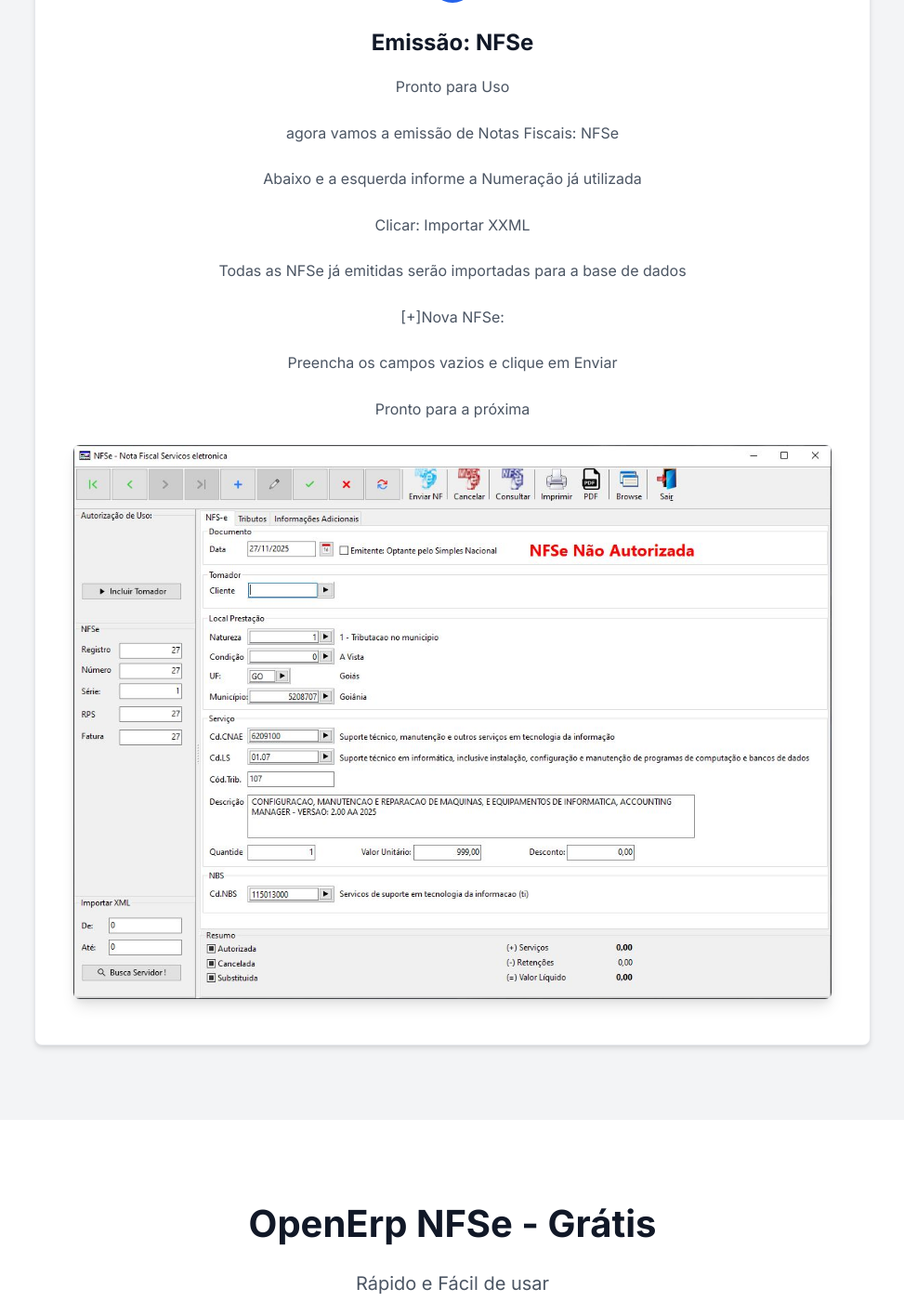
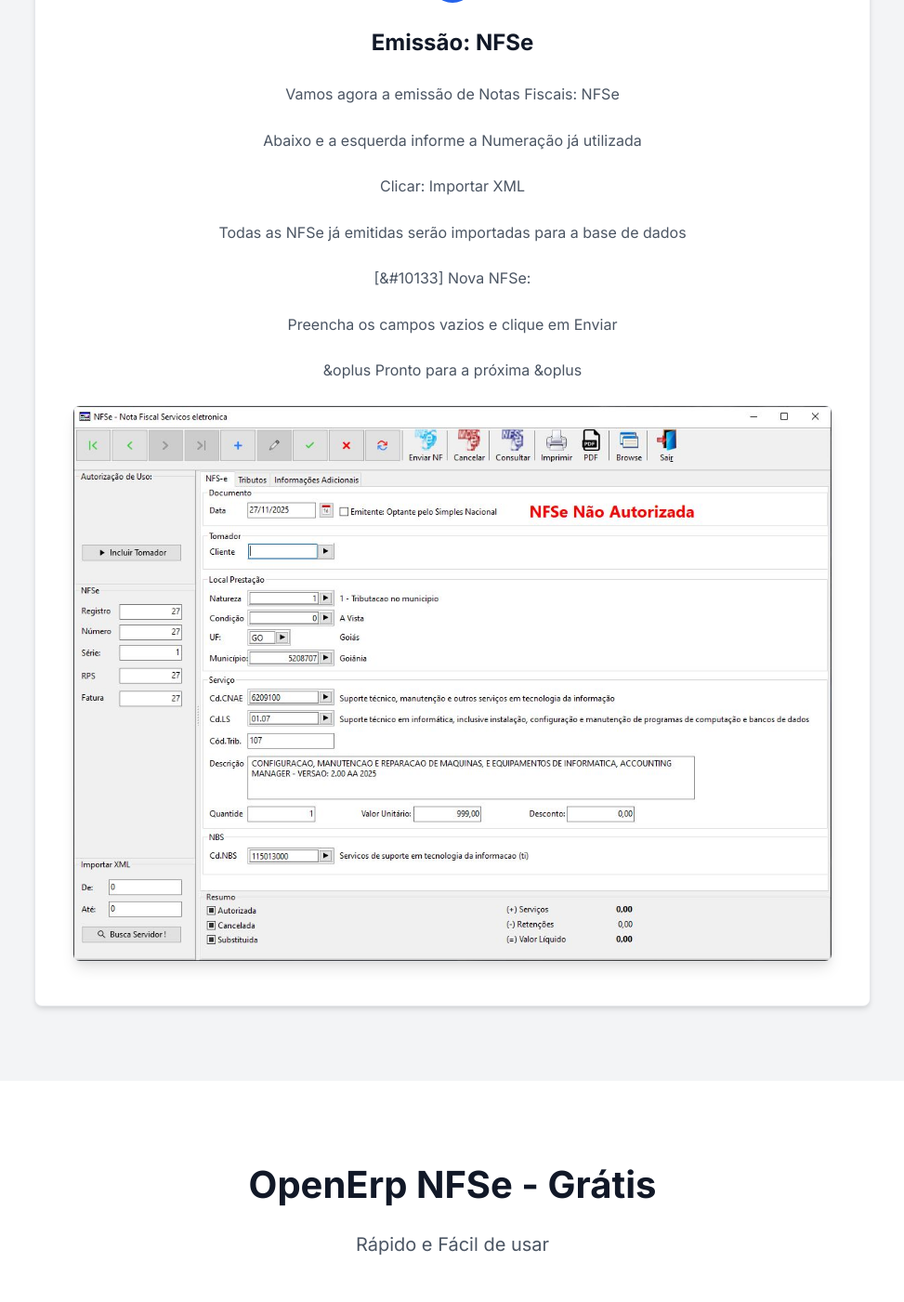
Before and after one commit to imation-gyn/imation-gyn.github.io, a React (Vite) app: page / in a window 1280 px wide. Shown: the part 6160-7561 px from the top of the page at 93% size, without its empty margins (153-1126 px from the left). Built offline with nearby package versions, Linux system fonts and the light colour scheme.

Commit message:
Update Version 1.1.1.10, Update Tutorial

```diff
--- a/src/components/Download.jsx
+++ b/src/components/Download.jsx
@@ -7,11 +7,11 @@
                 <h2>OpenErp NFSe - Grátis</h2>
                 <p>Rápido e Fácil de usar</p>
                 <div className="download-options">
-                    <a href="https://github.com/imation-gyn/imation-gyn.github.io/releases/download/OpenErp/OpenErp-1.1.1.9-x86-Instalador.exe" className="btn-download-large">
+                    <a href="https://github.com/imation-gyn/imation-gyn.github.io/releases/download/OpenErp/OpenErp-1.1.1.10-x86-Instalador.exe" className="btn-download-large">
                         <span className="icon">⬇️</span>
                         <span className="text">
                             <span className="label">Download para Windows</span>
-                            <span className="version">Versão 1.1.1.9 (x32/x64-bit)</span>
+                            <span className="version">Versão 1.1.1.10 (x32/x64-bit)</span>
                         </span>
                     </a>
                 </div>
--- a/src/components/Tutorial.jsx
+++ b/src/components/Tutorial.jsx
@@ -48,18 +48,18 @@
                     <div className="step-card">
                         <div className="step-icon">5</div>
                         <h3>Emissão: NFSe</h3>
-                        <p>Pronto para Uso</p>
-                        <p>agora vamos a emissão de Notas Fiscais: NFSe</p>
+                        <p></p>
+                        <p>Vamos agora a emissão de Notas Fiscais: NFSe</p>
                         <p></p>
                         <p>Abaixo e a esquerda informe a Numeração já utilizada</p>
-                        <p>Clicar: Importar XXML</p>
+                        <p>Clicar: Importar XML</p>
                         <p></p>
                         <p>Todas as NFSe já emitidas serão importadas para a base de dados</p>
                         <p></p>
-                        <p>[+]Nova NFSe:</p>
+                        <p>[&#10133] Nova NFSe:</p>
                         <p>Preencha os campos vazios e clique em Enviar</p>
                         <p></p>
-                        <p>Pronto para a próxima</p>
+                        <p>&oplus Pronto para a próxima &oplus</p>
                         <div className="product-image">
                             <img src={`${import.meta.env.BASE_URL}Tela_NFSe.jpg`} alt="Software Screenshot" className="product-screenshot" />
                         </div>
```
